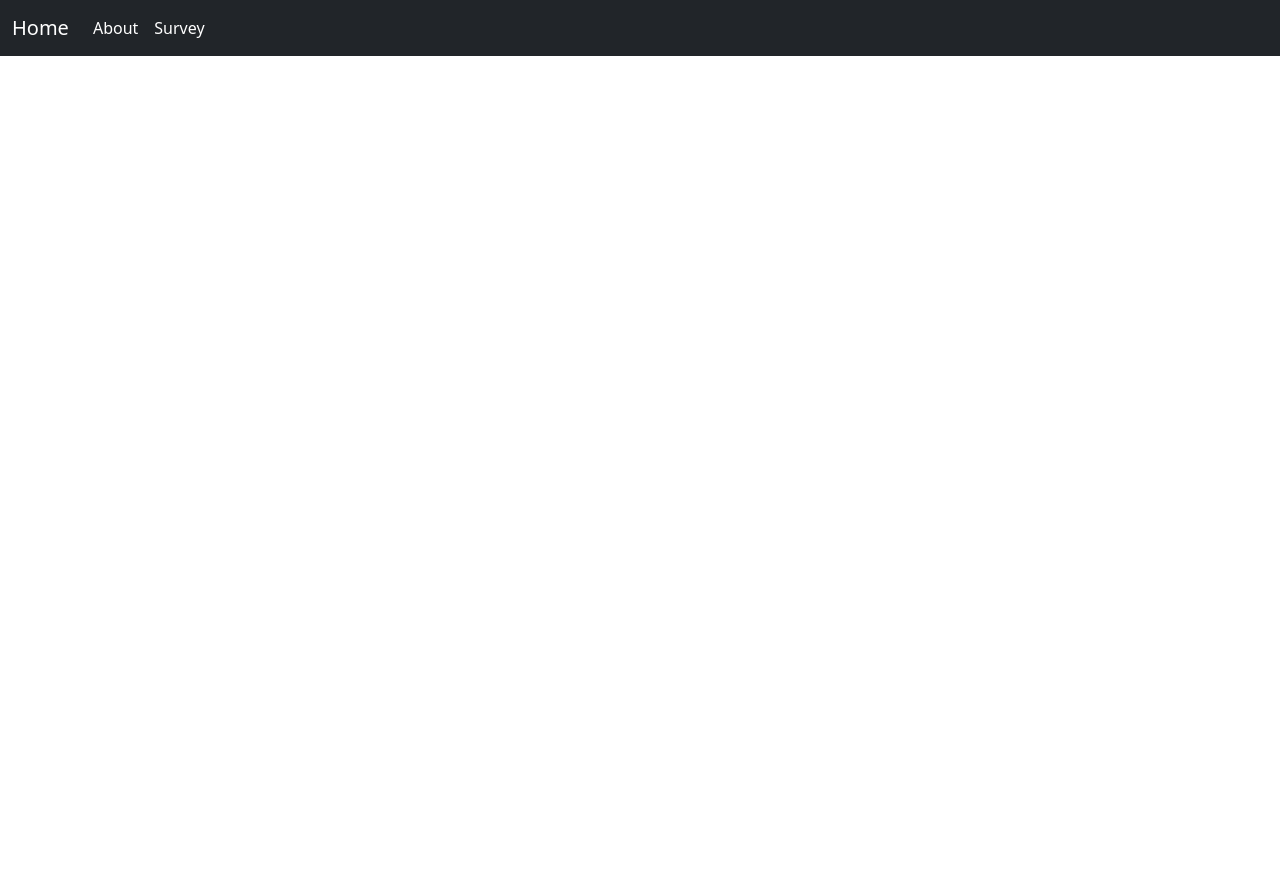
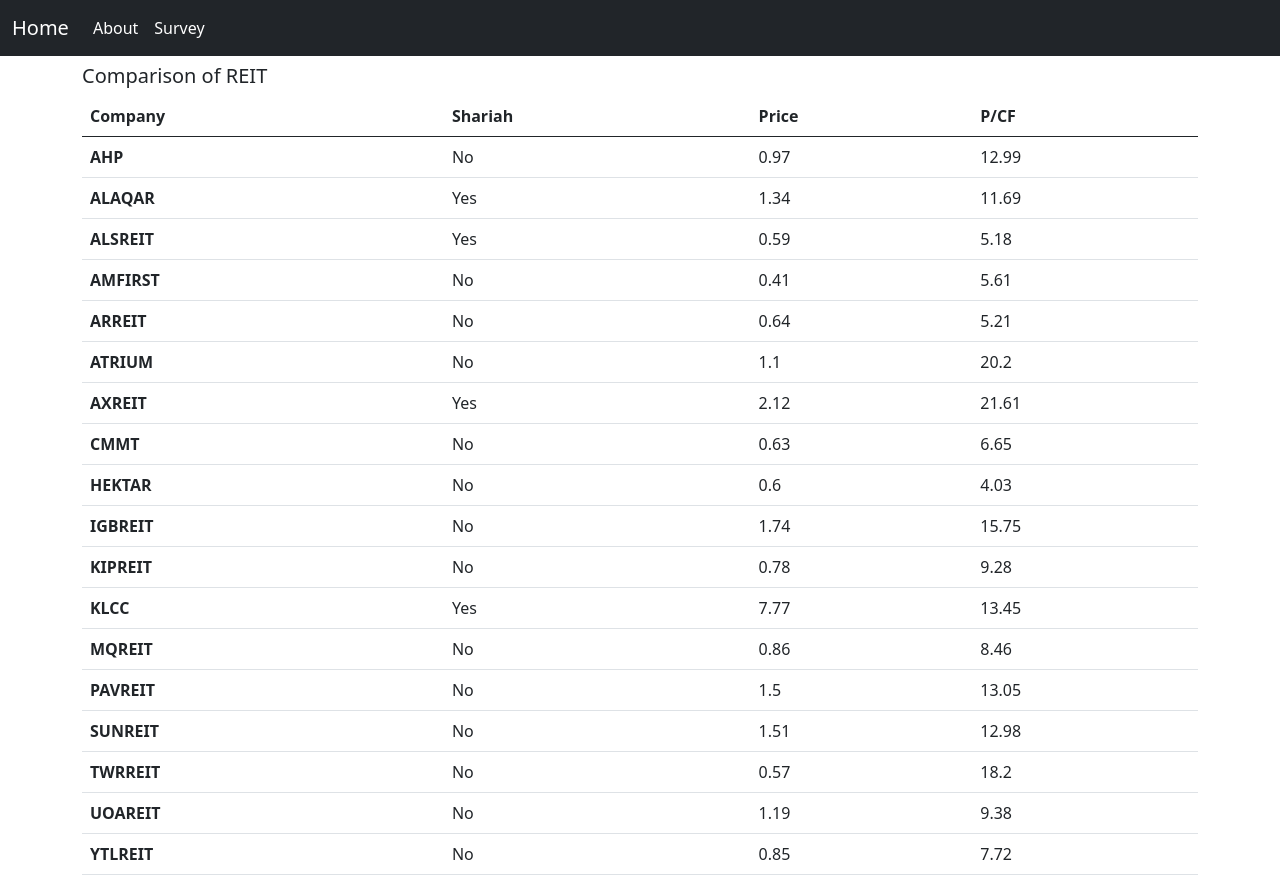
Before and after one commit to ajmal017/stocking, a Vue app: page /stock in a window 1280 px wide. Before the commit this address had no page. Before the commit the page ends 800 px from the top, so only its background shows below. Built offline with nearby package versions, Linux system fonts and the light colour scheme.

Commit message:
added stock view

```diff
--- a/src/router/index.js
+++ b/src/router/index.js
@@ -4,6 +4,7 @@ import Survey from '../views/Survey.vue'
 import Result from '../views/Result.vue'
 import Industry from '../views/Industry.vue'
 import Metric from '../views/Metric.vue'
+import Stock from '../views/Stock.vue'
 const routes = [
   {
     path: '/',
@@ -31,9 +32,9 @@ const routes = [
     component: Metric
   },
   {
-    path: '/',
+    path: '/stock',
     name: 'Stock',
-    component: Home
+    component: Stock
   },
   {
     path: '/',
--- a/src/views/Industry.vue
+++ b/src/views/Industry.vue
@@ -19,55 +19,19 @@
       </router-link>
     </li>
   </ul>
-<h5>Comparison of REIT</h5>
-<table class="table">
-  <thead>
-    <tr>
-      <th scope="col">Company</th>
-      <th scope="col">Shariah</th>
-      <th scope="col">Price</th>
-      <th scope="col">P/CF</th>
-    </tr>
-  </thead>
-  <tbody>
-    <tr v-for="(stock, index) in stocks" :key="index">
-      <th scope="row">{{stock.abbrev}}</th>
-      <td>{{stock.shariah?'Yes':'No'}}</td>
-      <td >{{(stock.price)}}</td>
-      <td>{{stock.pcf}}</td>
-    </tr>
-  </tbody>
-</table>
+  <router-link class="text-decoration-none" :to="{name:'Stock'}">
+    Click Here to View the Comparison of REIT
+  </router-link>
 </template>
 
 <script>
 import {industries} from "../assets/industries"
-import {stocks} from "../assets/stocks"
 export default {
  data() {
     return {
       industry:industries[this.$route.params.id-1],
-      stocks:stocks
-    }
-  },
-  mounted: function () {
-    window.setInterval(() => {
-      this.changeData();
-    },2000);
-  },
-  methods:{
-    changeData(){
-      let newStocks=stocks.map(stock => {
-        var randomnum = Math.floor(Math.random() * (10- 1) + 1) / (1000);
-        let oldPrice = stock.price
-        stock.price = Math.round((Math.random() < 0.5 ? oldPrice+randomnum : oldPrice-=randomnum)*100)/100;
-        stock.increase = oldPrice < stock.price
-        return stock
-      });
-      this.stocks=newStocks
     }
   }
-
 }
 </script>
 
--- /dev/null
+++ b/src/views/Stock.vue
@@ -0,0 +1,53 @@
+<template>
+<h5>Comparison of REIT</h5>
+<table class="table">
+  <thead>
+    <tr>
+      <th scope="col">Company</th>
+      <th scope="col">Shariah</th>
+      <th scope="col">Price</th>
+      <th scope="col">P/CF</th>
+    </tr>
+  </thead>
+  <tbody>
+    <tr v-for="(stock, index) in stocks" :key="index">
+      <th scope="row">{{stock.abbrev}}</th>
+      <td>{{stock.shariah?'Yes':'No'}}</td>
+      <td >{{(stock.price)}}</td>
+      <td>{{stock.pcf}}</td>
+    </tr>
+  </tbody>
+</table>
+</template>
+
+<script>
+import {stocks} from "../assets/stocks"
+export default {
+  data(){
+    return{
+      stocks:stocks
+    }
+  },
+  mounted: function () {
+    window.setInterval(() => {
+      this.changeData();
+    },2000);
+  },
+  methods:{
+    changeData(){
+      let newStocks=stocks.map(stock => {
+        let randomnum = Math.floor(Math.random() * (10- 1) + 1) / (1000);
+        let oldPrice = stock.price
+        stock.price = Math.round((Math.random() < 0.5 ? oldPrice+randomnum : oldPrice-=randomnum)*100)/100;
+        stock.increase = oldPrice < stock.price
+        return stock
+      });
+      this.stocks=newStocks
+    }
+  }
+}
+</script>
+
+<style>
+
+</style>
--- a/src/views/Survey.vue
+++ b/src/views/Survey.vue
@@ -60,7 +60,6 @@
 </template>
 
 <script>
-
 export default {
   data(){
     return{
```
Lines whose indentation alone changed are shown as unchanged.
